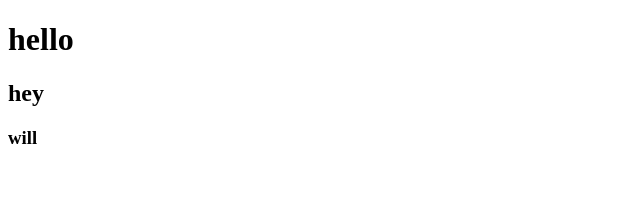
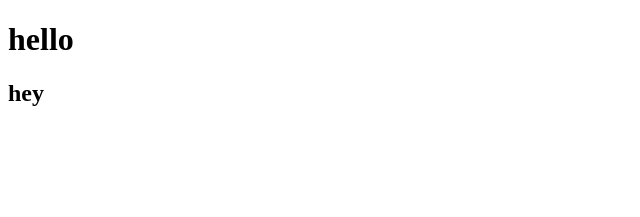
Before and after one commit to sumitnegikv369/mfe, a React app in the folder container/: page / in a window 1280 px wide. Shown: the top 217 px of the page, without its empty margins (0-640 px from the left). Built offline with nearby package versions, Linux system fonts and the light colour scheme.

Commit message:
trigger 11

```diff
--- a/container/src/App.js
+++ b/container/src/App.js
@@ -5,7 +5,6 @@ const App = () => {
     <div>
       <h1>hello</h1>
       <h2>hey</h2>
-      <h3>will</h3>
       {/* <MarketingApp/> */}
     </div>
   )
```
